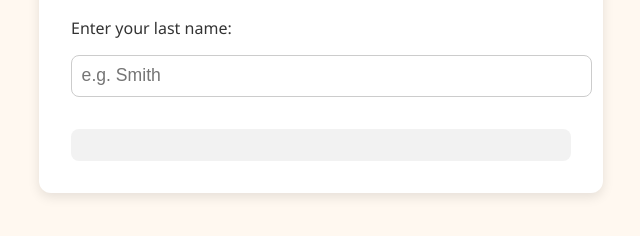
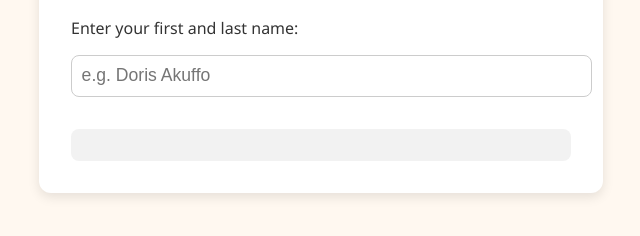
Before and after one commit to KwameSA/verify_seating, a plain HTML site: page index.html in a window 1280 px wide. Shown: the part 128-364 px from the top of the page, without its empty margins (319-959 px from the left). Drawn offline with Linux system fonts and the light colour scheme.

Commit message:
Update index.html

```diff
--- a/index.html
+++ b/index.html
@@ -9,8 +9,8 @@
 <body>
   <div class="container">
     <h2>Find Your Wedding Table</h2>
-    <p>Enter your last name:</p>
-    <input type="text" id="search" placeholder="e.g. Smith" />
+    <p>Enter your first and last name:</p>
+    <input type="text" id="search" placeholder="e.g. Doris Akuffo" autocomplete="off"/>
     <div class="result" id="result"></div>
   </div>
   <script src="scripts.js"></script>
```
